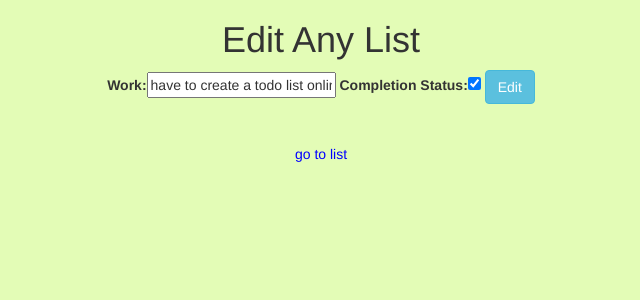
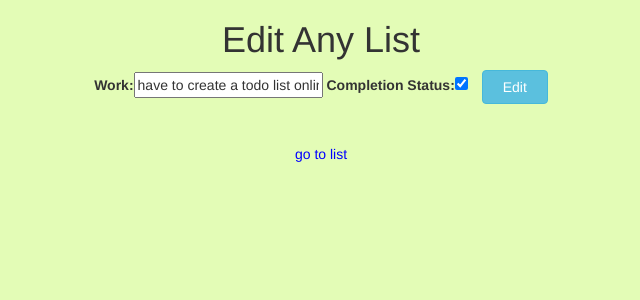
Before and after one commit to RifatRobin/Online_Todo_List, a Django app: page /edit/11/ in a window 1280 px wide. Shown: the top 300 px of the page, without its empty margins (319-959 px from the left). Run offline with Django 3.2, Linux system fonts and the light colour scheme; data comes from the database, SQL or seed files in the repository; both versions use the stored data as it was after the commit; some libraries are stand-ins or nearby versions.

Commit message:
Some update in css

```diff
--- a/todo/templates/Todo/edit.html
+++ b/todo/templates/Todo/edit.html
@@ -32,6 +32,12 @@
         .back {
             color: blue;
         }
+
+        .Esubmit {
+            margin-left: 10px;
+            padding-left: 2rem;
+            padding-right: 2rem;
+        }
     </style>
 
 </head>
--- a/todo/templates/Todo/index.html
+++ b/todo/templates/Todo/index.html
@@ -70,6 +70,8 @@
             position: relative;
             top: 10rem;
             margin-left: 3rem;
+            padding-left: 2rem;
+            padding-right: 2rem;
         }
 
         .d {
```
Also changed, not shown: db.sqlite3.
